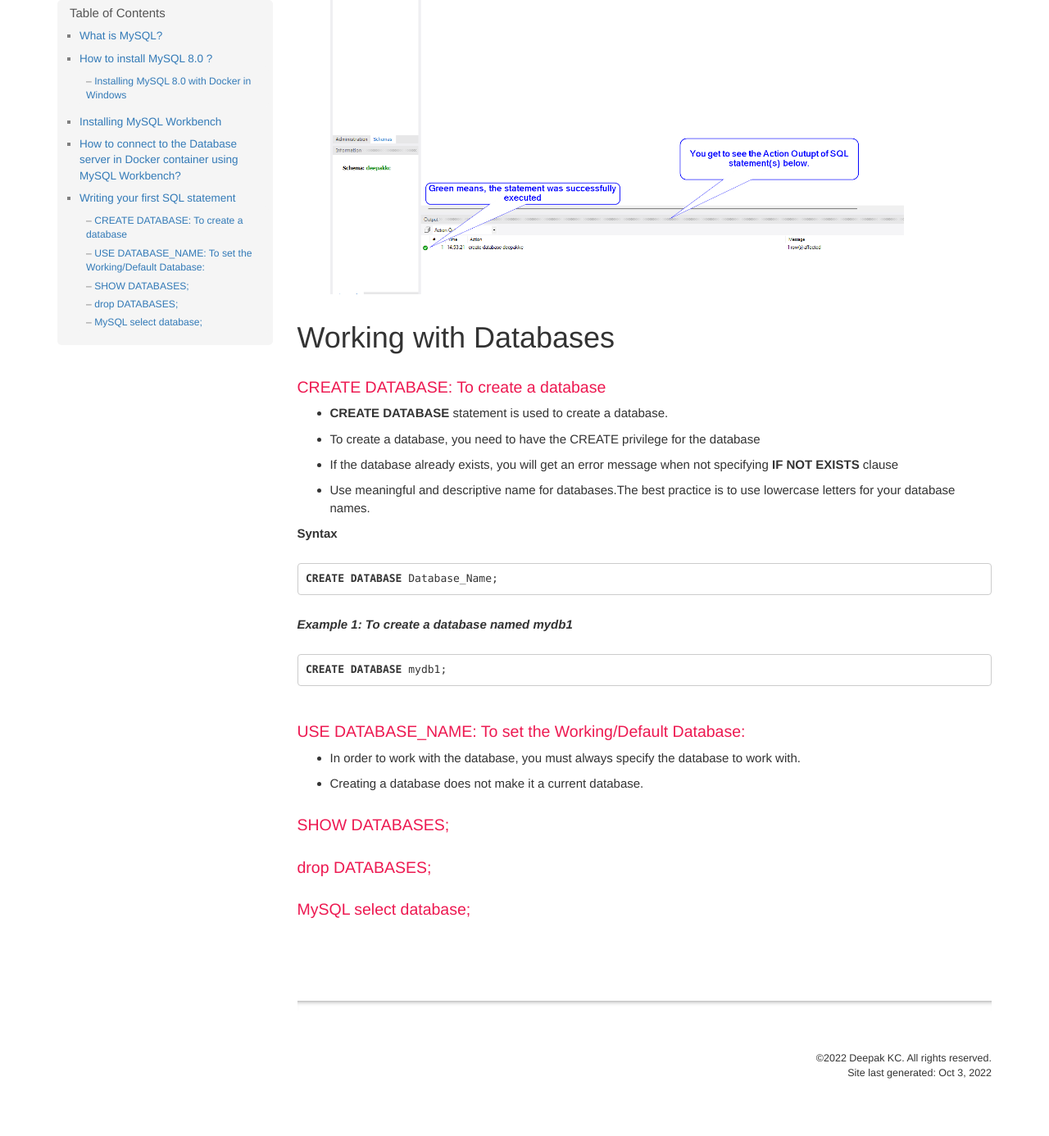
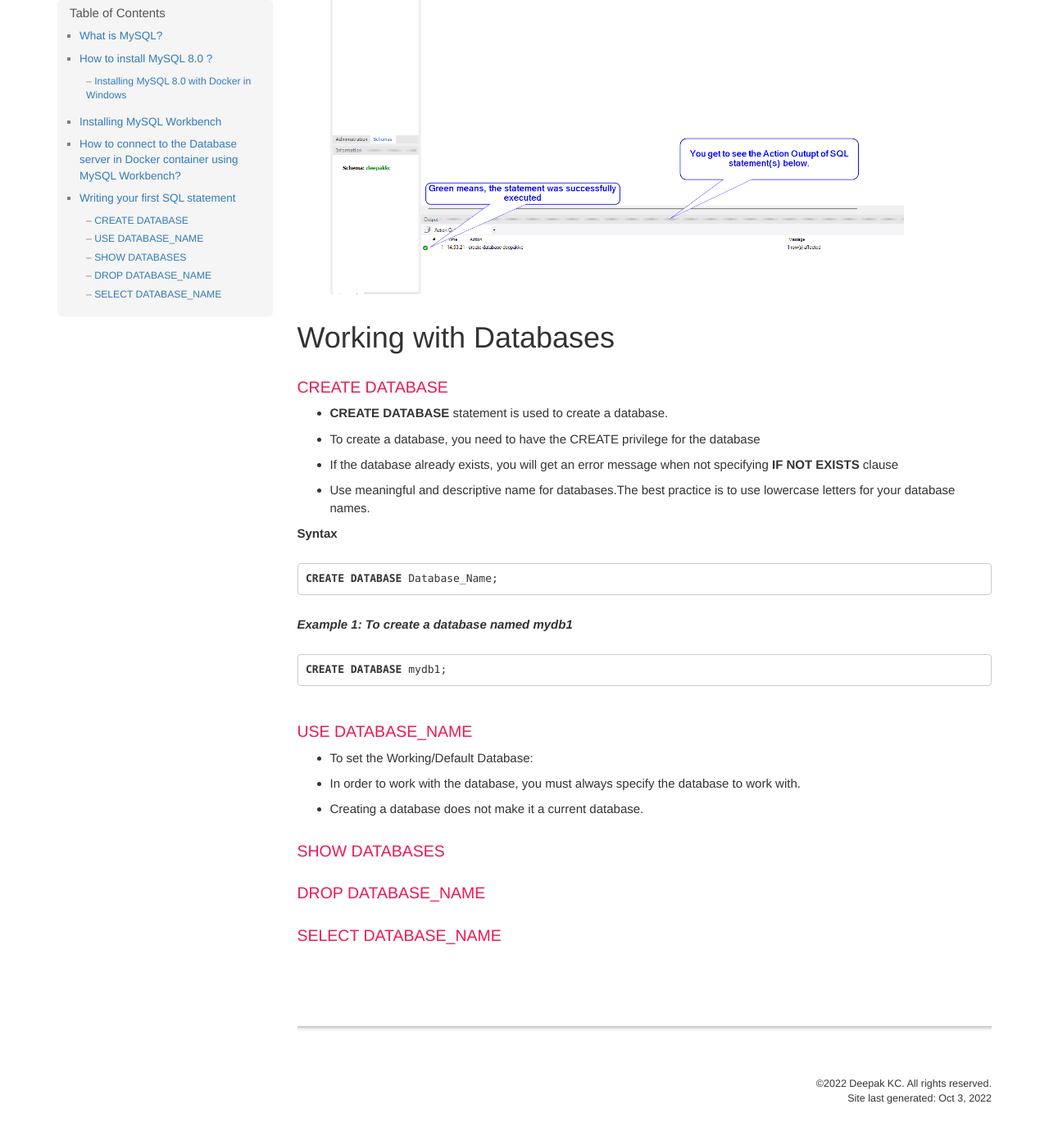
Before and after one commit to dipaish/databases, a Jekyll site: the page built from index.md, in a window 1280 px wide and 1400 px high, scrolled down 4159 px. Shown: the top 1386 px of the window at 82% size. Built offline with Jekyll 4.4.1, drawn with Linux system fonts in a browser that asks for light colours; our own code applies the rules of GitHub Pages for plain Markdown files; comment, search, counter and statistics services are not loaded.

Commit message:
minor changes

````diff
--- a/index.md
+++ b/index.md
@@ -84,7 +84,7 @@ PS D:\dataService> docker-compose up -d
 ![connect to the database server](assets/images/sqleditor.png)
 
 # Working with Databases
-### CREATE DATABASE: To create a database
+### CREATE DATABASE
 - **CREATE DATABASE** statement is used to create a database.
 - To create a database, you need to have the CREATE privilege for the database
 - If the database already exists, you will get an error message when not specifying  **IF NOT EXISTS** clause
@@ -98,12 +98,13 @@ CREATE DATABASE Database_Name;
 ```sql
 CREATE DATABASE mydb1;
 ```
-### USE DATABASE_NAME: To set the Working/Default Database:
+### USE DATABASE_NAME
+- To set the Working/Default Database:
 - In order to work with the database, you must always specify the database to work with.
 - Creating a database does not make it a current database.
 
-### SHOW DATABASES;
+### SHOW DATABASES
 
-### drop DATABASES;
+### DROP DATABASE_NAME
 
-### MySQL select database;
+### SELECT DATABASE_NAME
````
